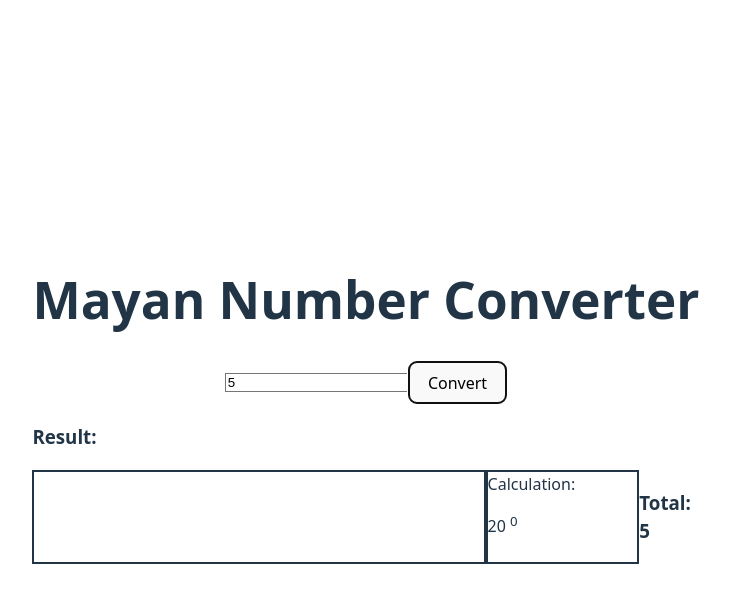
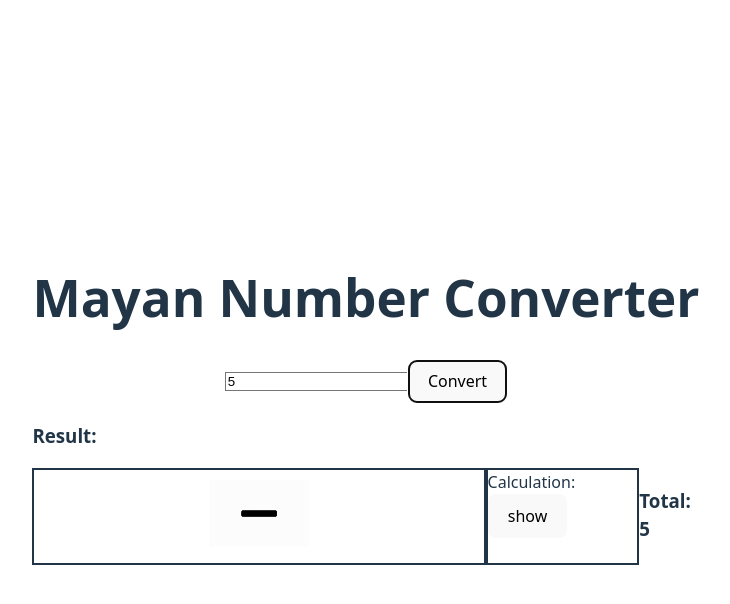
Before and after one commit to wilscon/mayancalculator, a React (Vite) app in the folder client/: page / in a window 1280 px wide. Both pictures are taken after typing "5" into the empty fields and a click on the button "Convert". Shown: the top 604 px of the page, without its empty margins (274-1004 px from the left). Built offline with nearby package versions, Linux system fonts and the light colour scheme.

Commit message:
Added button for hiding and showing calculation

```diff
--- a/client/src/App.jsx
+++ b/client/src/App.jsx
@@ -9,6 +9,7 @@ function App() {
   const [number, setNumber] = useState('');
   const [mayan, setMayan] = useState([]);
   const [displayResult, setDisplayResult] = useState(false);
+  const [displayCalculation, setDisplayCalculation] = useState(false);
   const [symbols, setSymbols] = useState([]);
   const [exponents, setExponents] = useState(0)
 
@@ -80,6 +81,7 @@ function App() {
   }
 
   setSymbols(tempSymbols);
+  setMayan(tempSymbols);
   setExponents(tempSymbols.length);
     //console.log("symbols: " + symbols);
     //console.log("symbols.length:" + symbols.length);
@@ -149,7 +151,8 @@ return (
           </div>
           <div className='border-2 border-black p-4 rounded' style={{width: '25%'}}>
             Calculation:
-             <div>
+            <button onClick={() => setDisplayCalculation(prev => !prev)}>{displayCalculation ? 'hide' : 'show'} </button>
+             <div style={{display: displayCalculation ? '' : 'none'}}>
               {[...Array(exponents)]
               .map((_, index) => index)
               .reverse()
```
Lines whose indentation alone changed are shown as unchanged.
